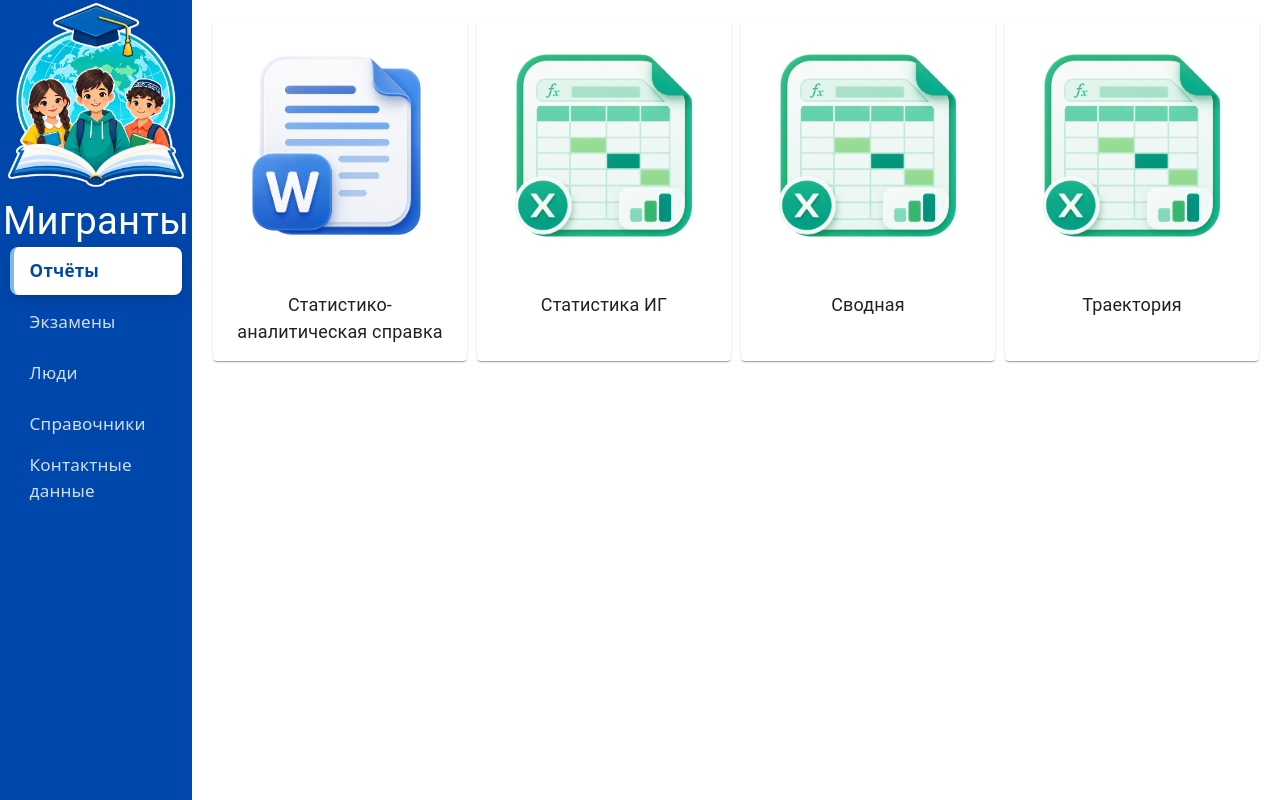
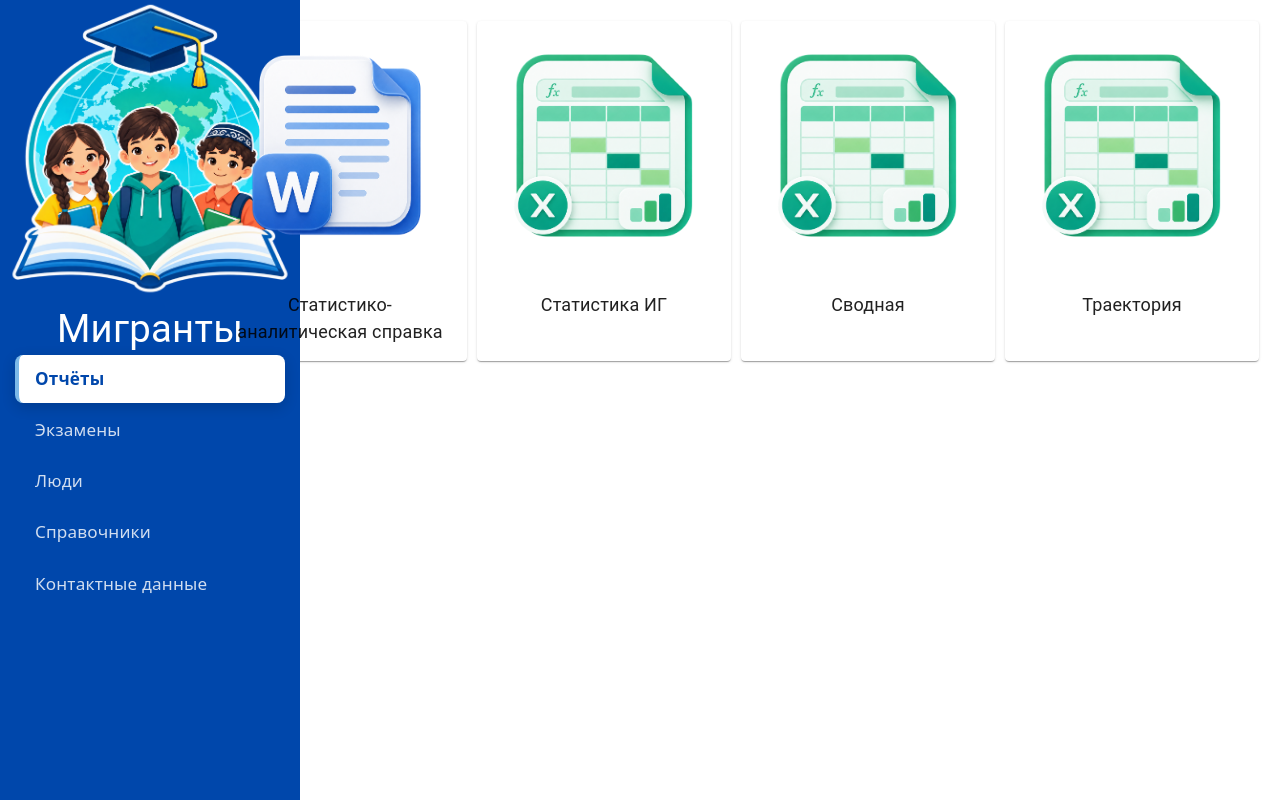
Before and after one commit to Vladislav-Evg-Sid/migrantsApp, a React (Vite) app in the folder client/: page / in a window 1280 px wide. Built offline with nearby package versions, Linux system fonts and the light colour scheme.

Commit message:
fix sidebar position

```diff
--- a/client/src/components/sideBar.tsx
+++ b/client/src/components/sideBar.tsx
@@ -59,6 +59,7 @@
   return (
     <Box
       sx={{
+        position: "fixed",
         display: "flex",
         flexDirection: "column",
         alignItems: "center",
```
